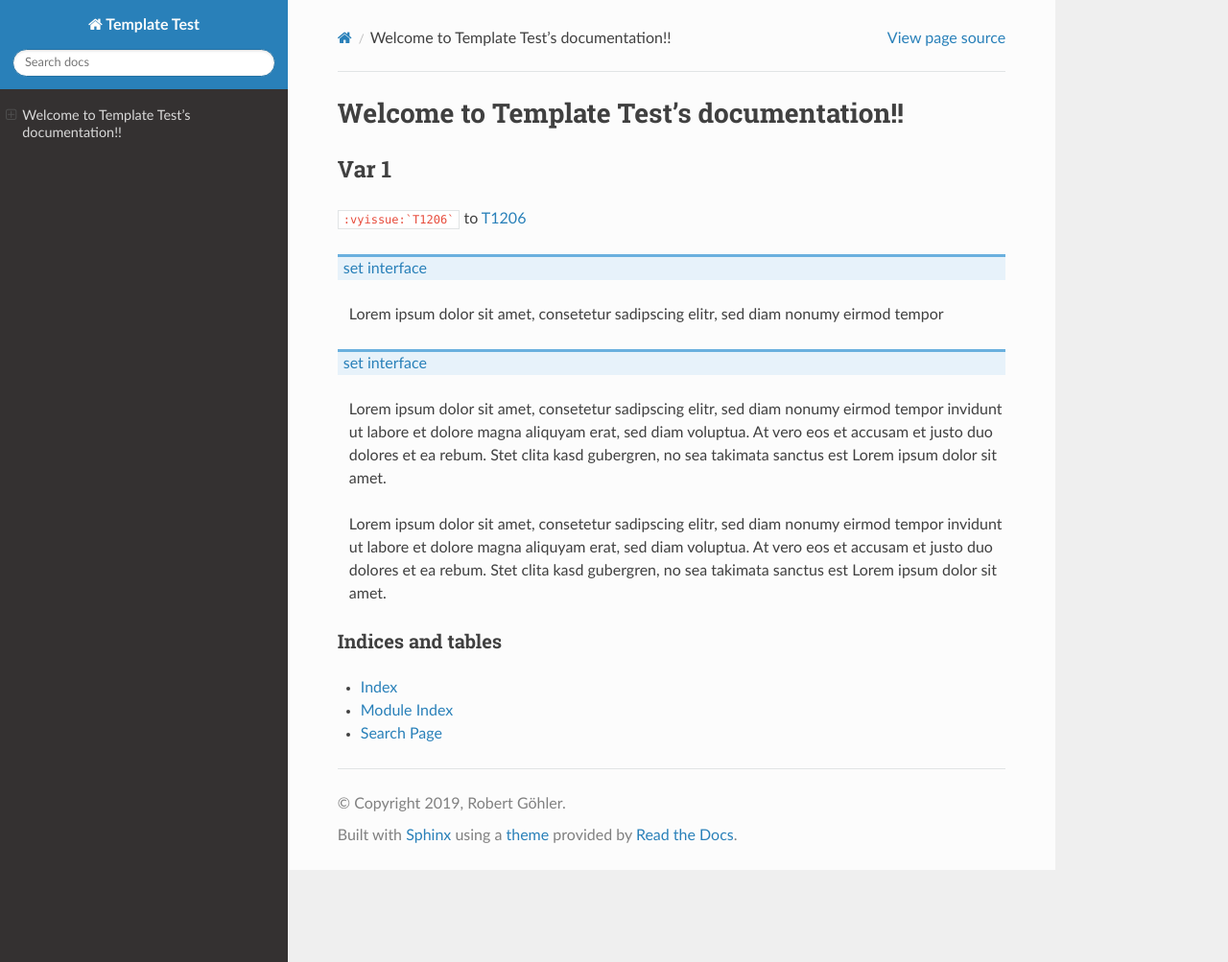
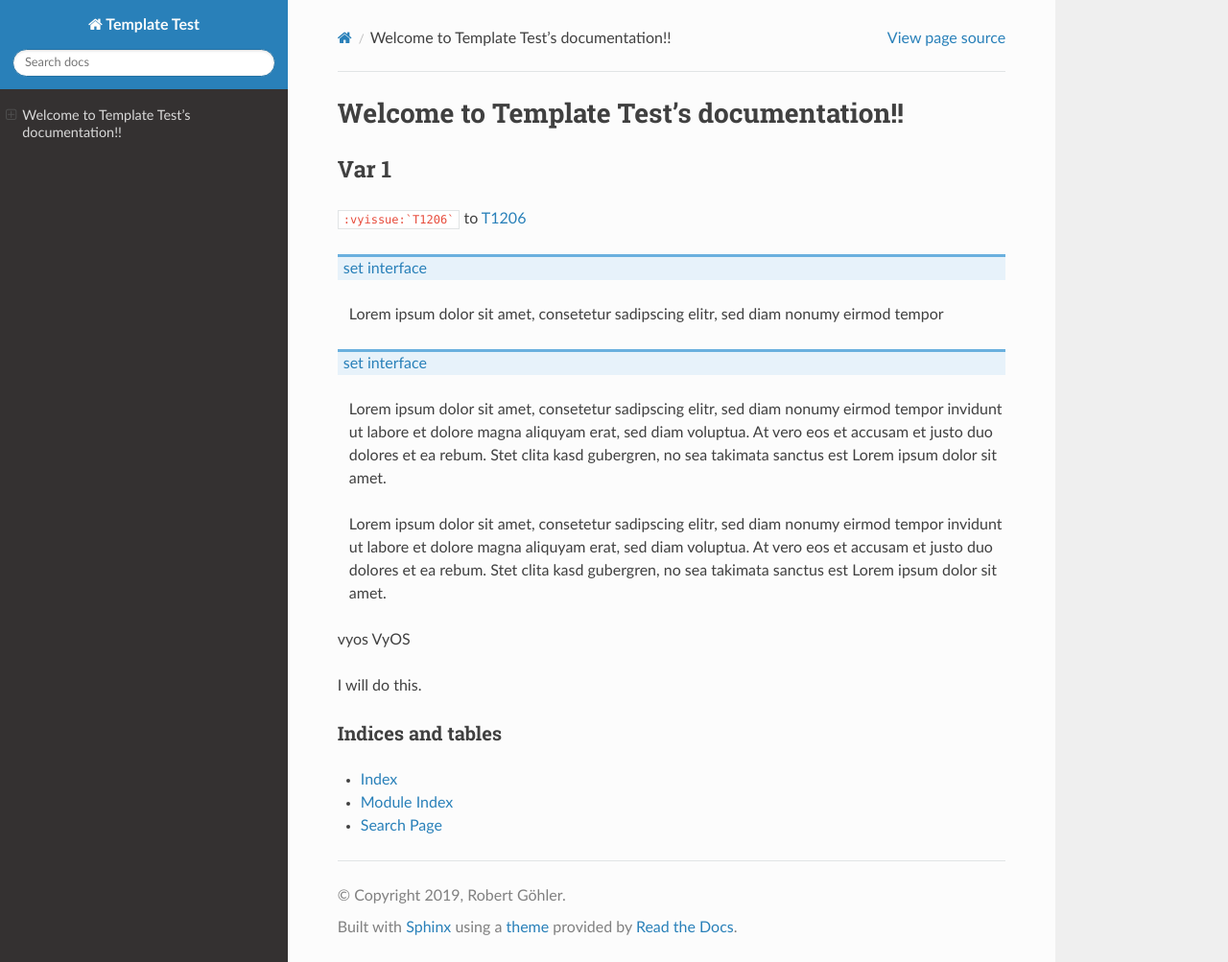
Before and after one commit to rebortg/rtfd-test, a Sphinx documentation site: the page built from docs/source/index.rst, in a window 1280 px wide and 1003 px high. Shown: the whole window at 96% size. Built offline with Sphinx 7.4.7 and the Read the Docs theme 2.0.0, drawn with Linux system fonts in a browser that asks for light colours.

Commit message:
lint test2

```diff
--- a/docs/source/index.rst
+++ b/docs/source/index.rst
@@ -28,6 +28,13 @@ Var 1
    :maxdepth: 2
    :caption: Contents:
 
+
+vyos
+VyOS
+
+I will do this.
+
+
 ******************
 Indices and tables
 ******************
```
